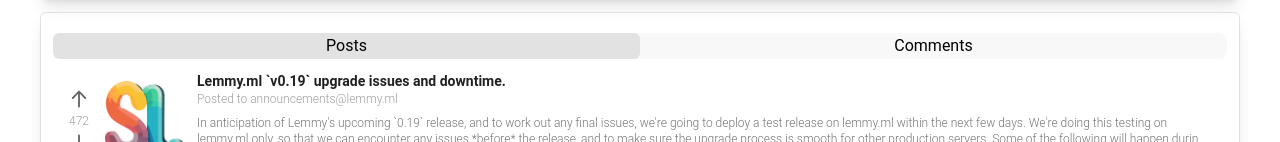
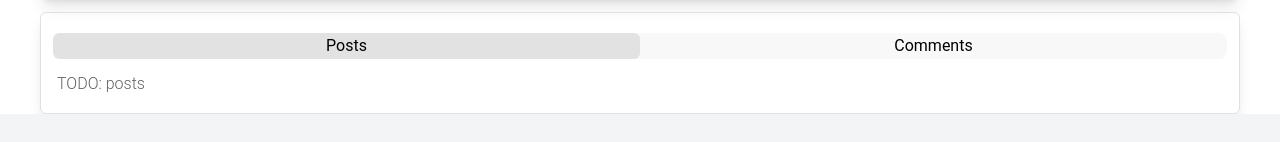
Before and after one commit to sublinks/sublinks-frontend, a Next.js app: page /user/1 in a window 1280 px wide. Shown: the part 810-952 px from the top of the page. After the commit the page ends 924 px from the top, so only its background shows below. Built offline with nearby package versions, Linux system fonts and the light colour scheme.

Commit message:
renamed attribute

```diff
--- a/src/components/person-comments-posts/index.tsx
+++ b/src/components/person-comments-posts/index.tsx
@@ -22,9 +22,9 @@ export const PersonDetailSelection = ({ postViews }: PersonDetailSelectionProps)
   const tabs: {
     label: string;
     value: string;
-    element?: React.JSX.Element;
+    content?: React.JSX.Element;
   }[] = [
-    { label: 'Posts', value: 'posts', element: <PostFeed data={postViews.slice(0, 25)} /> },
+    { label: 'Posts', value: 'posts', content: <PostFeed data={postViews.slice(0, 25)} /> },
     { label: 'Comments', value: 'comments' }
   ];
 
```
